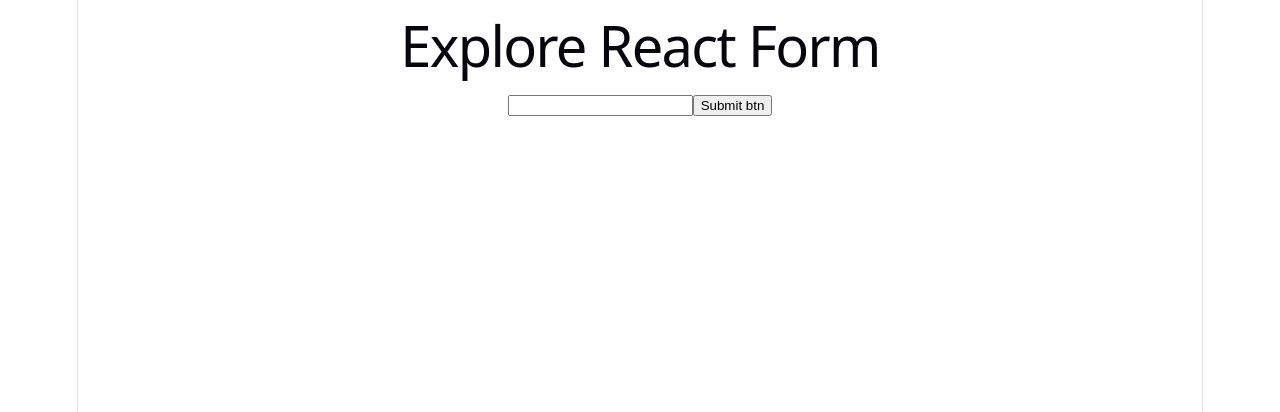
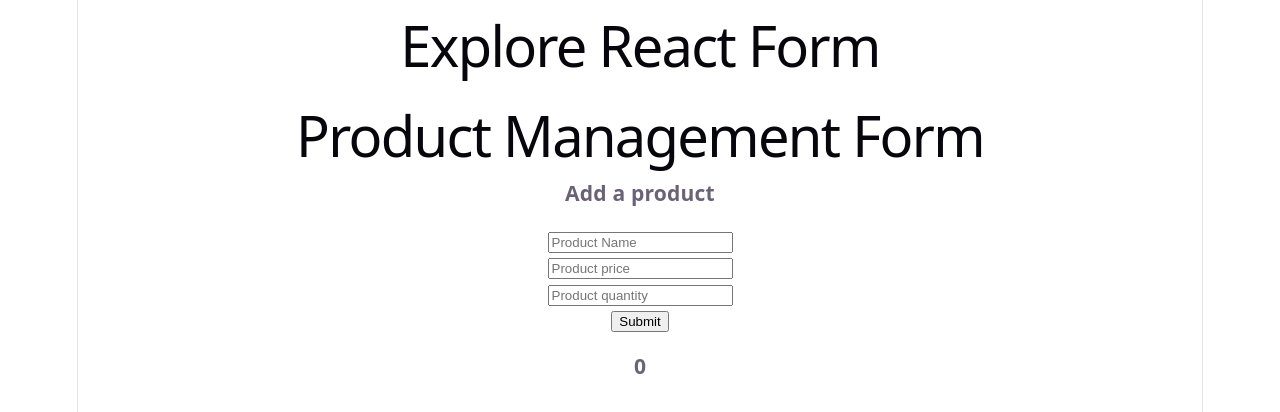
Before and after one commit to abdussattarsakil/react-form-explore, a React (Vite) app: page / in a window 1280 px wide. Shown: the top 412 px of the page. Built offline with nearby package versions, Linux system fonts and the light colour scheme.

Commit message:
learn form manegment

```diff
--- a/src/App.jsx
+++ b/src/App.jsx
@@ -4,6 +4,7 @@
 import Form from './components/hooks/Form'
 import HookForm from './components/hooks/HookForm'
 import HookForm2 from './components/hooks/HookForm2'
+import ProductManagement from './components/ProductManagment/ProductManagement'
 import SimpleForm from './components/SimpleForm/SimpleForm'
 import UnControlledField from './components/UnControlledField/UnControlledField'
 
@@ -18,7 +19,8 @@
        {/* <UnControlledField></UnControlledField> */}
        {/* <HookForm></HookForm> */}
        {/* <HookForm2/> */}
-       <Form/>
+       {/* <Form/> */}
+       <ProductManagement/>
     </>
   )
 }
--- /dev/null
+++ b/src/components/ProductManagment/ProductForm.jsx
@@ -0,0 +1,42 @@
+
+const ProductForm = ({ handleProducts }) => {
+
+    const handleForm = e => {
+        e.preventDefault();
+
+        const name = e.target.name.value
+        const price = e.target.price.value
+        const quantity = e.target.quantity.value
+
+        const newProduct = {
+            name,
+            price,
+            quantity
+        }
+        // console.log(newProduct)
+
+        handleProducts(newProduct);
+
+        // form reset
+        // e.target.reset();
+    }
+
+    return (
+        <div>
+            <h1>Product Management Form</h1>
+            <h3>Add a product</h3>
+
+            <form onSubmit={handleForm}>
+                <input type="text" name="name" placeholder="Product Name" />
+                <br />
+                <input type="text" name="price" placeholder="Product price" />
+                <br />
+                <input type="text" name="quantity" placeholder="Product quantity" />
+                <br />
+                <input type="submit" />
+            </form>
+        </div>
+    );
+};
+
+export default ProductForm;
--- /dev/null
+++ b/src/components/ProductManagment/ProductManagement.jsx
@@ -0,0 +1,22 @@
+import { useState } from "react";
+import ProductForm from "./ProductForm";
+import ProductTable from "./ProductTable";
+
+const ProductManagement = () => {
+
+    const [products, setProducts] = useState([]);
+
+    const handleProducts = newProduct => {
+        const newProducts = [...products, newProduct];
+        setProducts(newProducts)
+    }
+
+    return (
+        <div>
+            <ProductForm handleProducts={handleProducts}/>
+            <ProductTable products={products}/>
+        </div>
+    );
+};
+
+export default ProductManagement;
--- /dev/null
+++ b/src/components/ProductManagment/ProductTable.jsx
@@ -0,0 +1,9 @@
+const ProductTable = ({products}) => {
+    return (
+        <div>
+            <h3>{products.length}</h3>
+        </div>
+    );
+};
+
+export default ProductTable;
```
